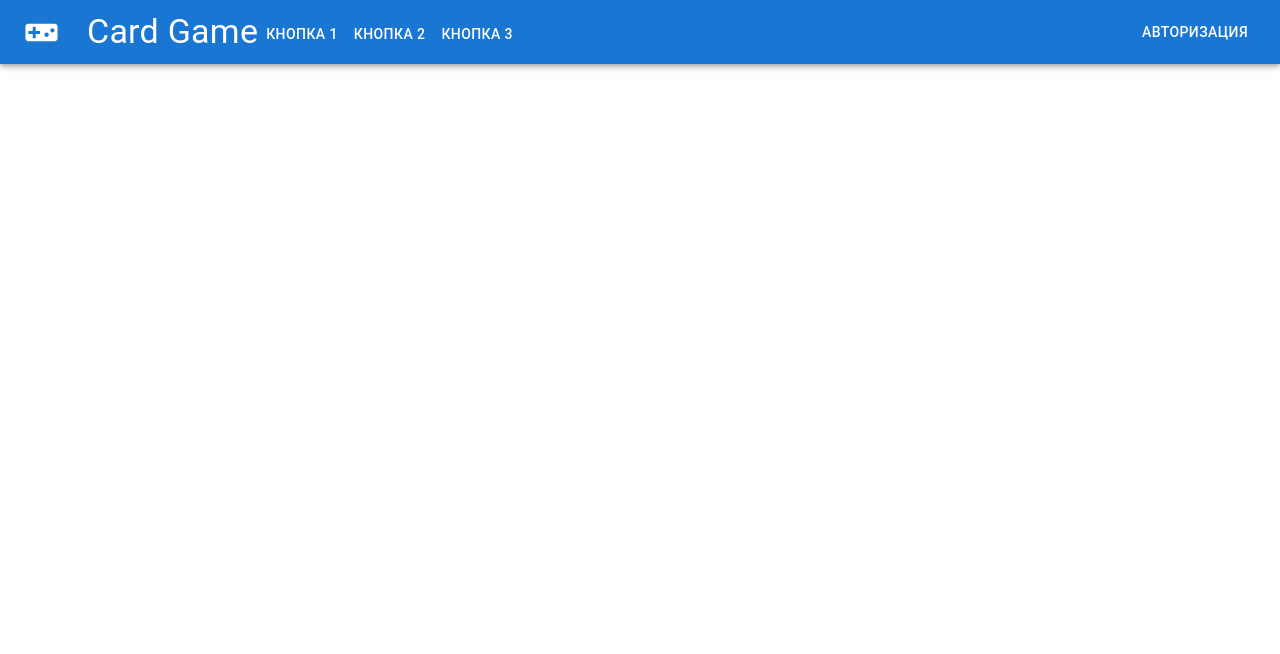
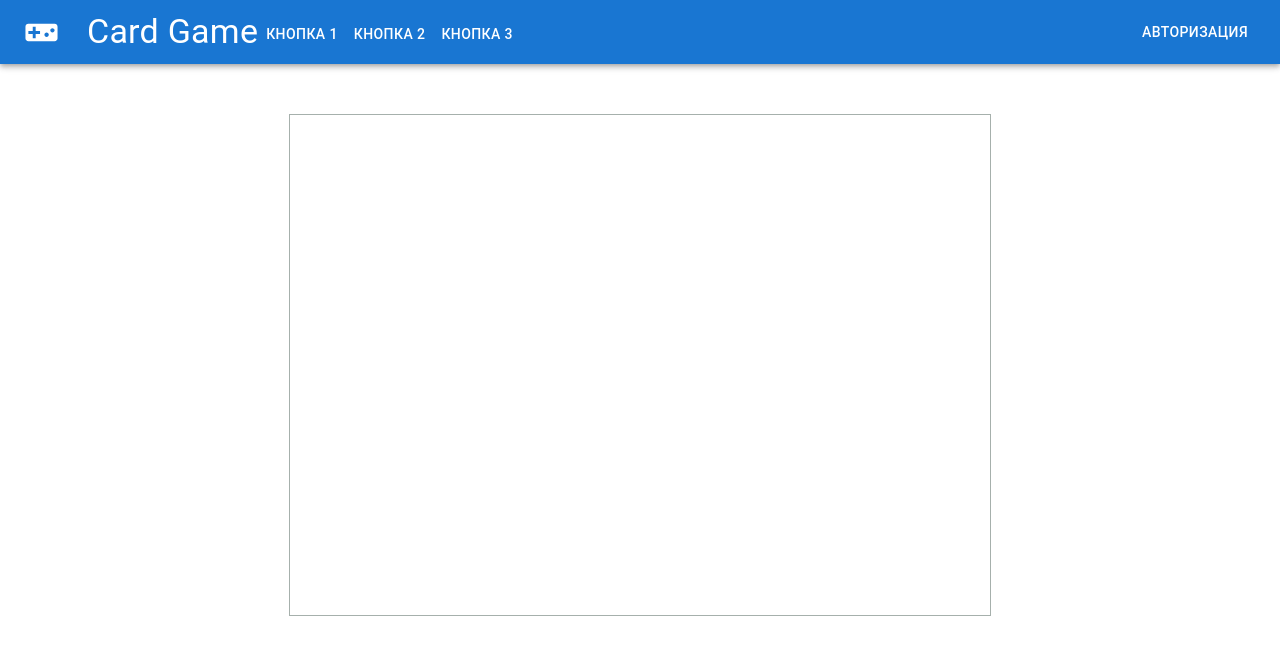
Before and after one commit to inevadim/inecardgame, a React (Create React App) app: page / in a window 1280 px wide. Shown: the top 654 px of the page. Built offline with nearby package versions, Linux system fonts and the light colour scheme.

Commit message:
basic structure body

```diff
--- a/src/App.js
+++ b/src/App.js
@@ -1,10 +1,12 @@
 import './App.module.scss';
+import { Body } from './components/body/Body';
 import { Header } from './components/header/Header';
 
 function App() {
   return (
     <div className="App">
       <Header />
+      <Body />
     </div>
   );
 }
--- /dev/null
+++ b/src/components/body/Body.jsx
@@ -0,0 +1,5 @@
+import styles from './Body.module.scss';
+
+export const Body = () => {
+  return <div className={styles.body}></div>;
+};
--- /dev/null
+++ b/src/components/body/Body.module.scss
@@ -0,0 +1,8 @@
+.body{
+    width: 700px;
+    height: 500px;
+    border: 1px solid;
+    border-color: rgb(166, 176, 172);
+    margin: 0 auto;
+    margin-top: 50px;
+}
```
